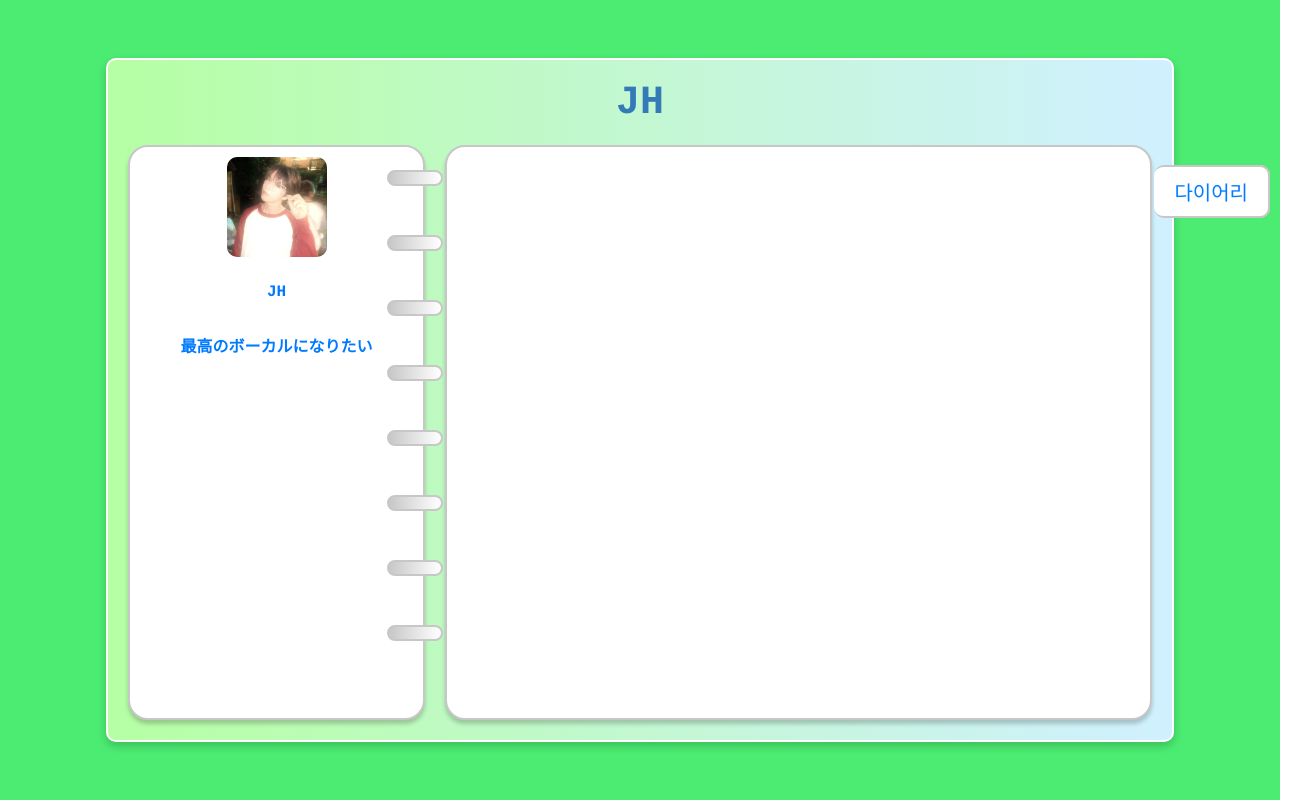
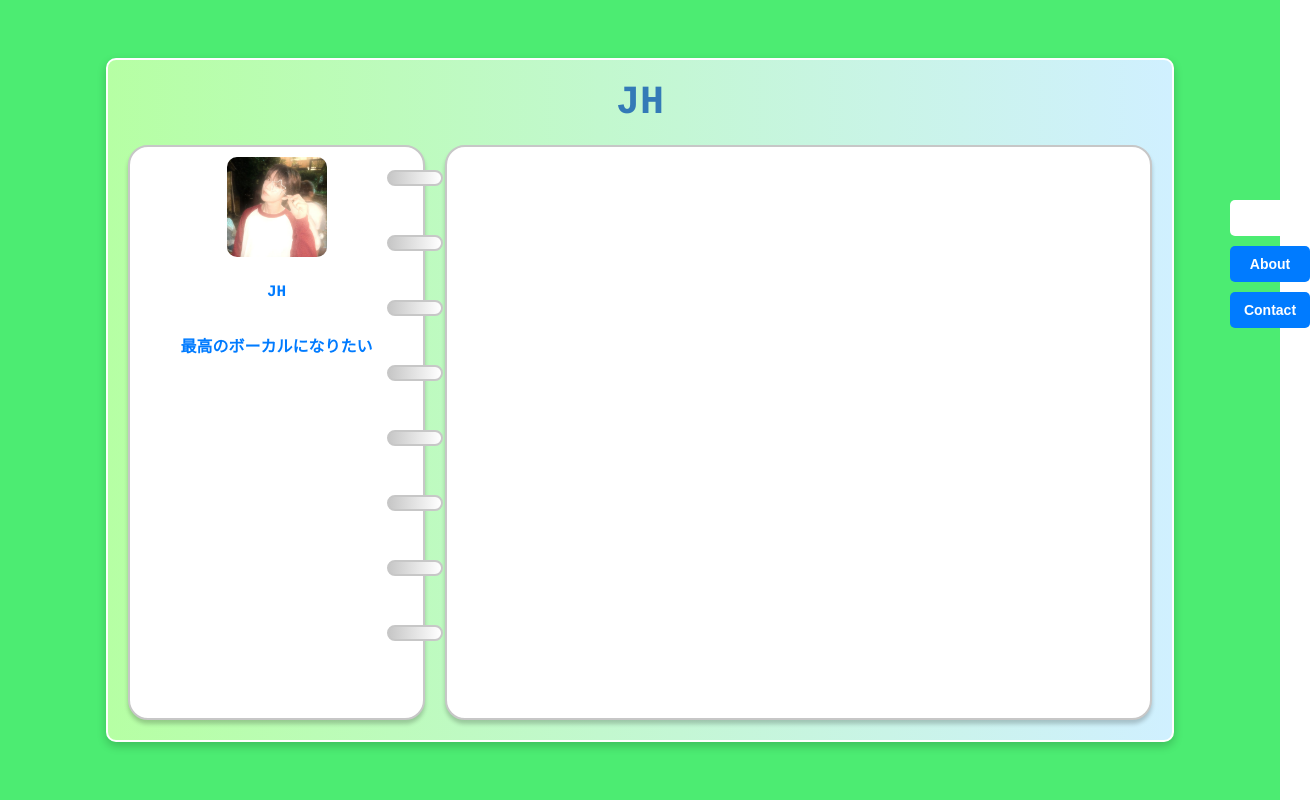
Before and after one commit to hvvijung/miniHomepage_front, a React (Create React App) app: page / in a window 1280 px wide. Shown: the whole page, 1310 px wide, since content can reach past the window. Built offline with nearby package versions, Linux system fonts and the light colour scheme.

Commit message:
💄 IndexTabs and IndexTab components for improved navigation

```diff
--- a/src/pages/MainPage.tsx
+++ b/src/pages/MainPage.tsx
@@ -94,29 +94,38 @@ const SpiralRing = styled.div`
   border-radius: 20px;
 `;
 
-const PageButton = styled.button`
-  background: white;
-  color: #007bff;
-  border: 2px solid #c7c7c7;
-  border-left: none;
-  border-radius: 10px;
-  padding: 10px 20px;
-  font-size: 20px;
-  cursor: pointer;
-  margin-top: 20px;
+const IndexTabs = styled.div`
   position: absolute;
-  right: 10px;
+  top: 25%;
+  right: -30px;
+  display: flex;
+  flex-direction: column;
+  gap: 10px;
 `;
 
+const IndexTab = styled.button`
+  background: ${(props) => props.color || "#ccc"};
+  border: none;
+  padding: 10px;
+  width: 80px;
+  cursor: pointer;
+  font-size: 14px;
+  color: white;
+  font-weight: bold;
+  text-align: center;
+  border-radius: 5px;
+  transition: 0.3s;
+
+  &:hover {
+    opacity: 0.8;
+  }
+`;
 const App: React.FC = () => {
   return (
     <Container>
       <Board>
         <Title>JH</Title>
         <Notebooks>
-          <PageButton>홈</PageButton>
-          <PageButton>프로필</PageButton>
-          <PageButton>다이어리</PageButton>
           <Notebook boxWidth="40%">
             <Image src={profile} alt="profile" />
             <Text>JH</Text>
@@ -128,6 +137,11 @@ const App: React.FC = () => {
             ))}
           </SpiralBinding>
           <Notebook></Notebook>
+          <IndexTabs>
+            <IndexTab color="white">Home</IndexTab>
+            <IndexTab color="#007bff">About</IndexTab>
+            <IndexTab color="#007bff">Contact</IndexTab>
+          </IndexTabs>
         </Notebooks>
       </Board>
     </Container>
```
